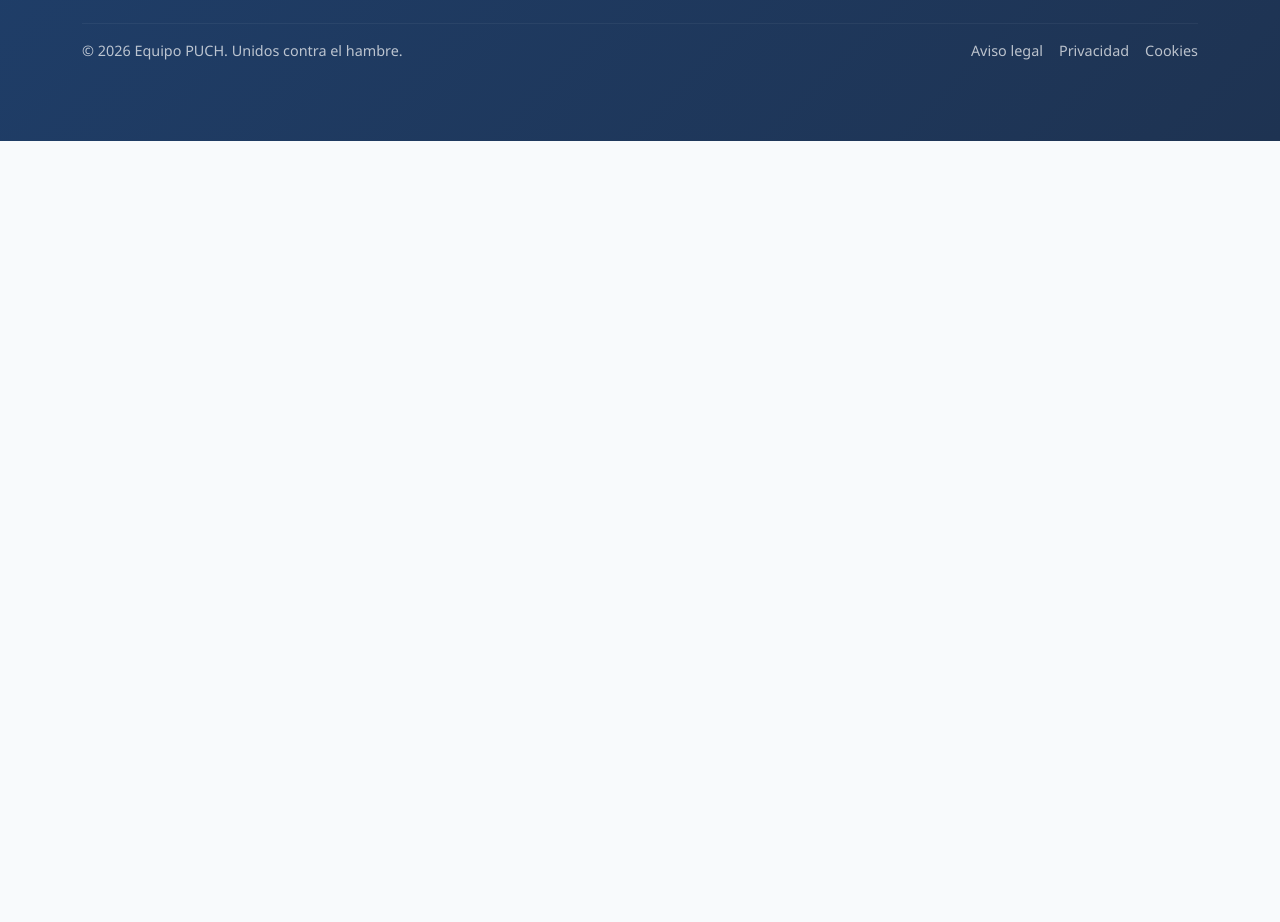
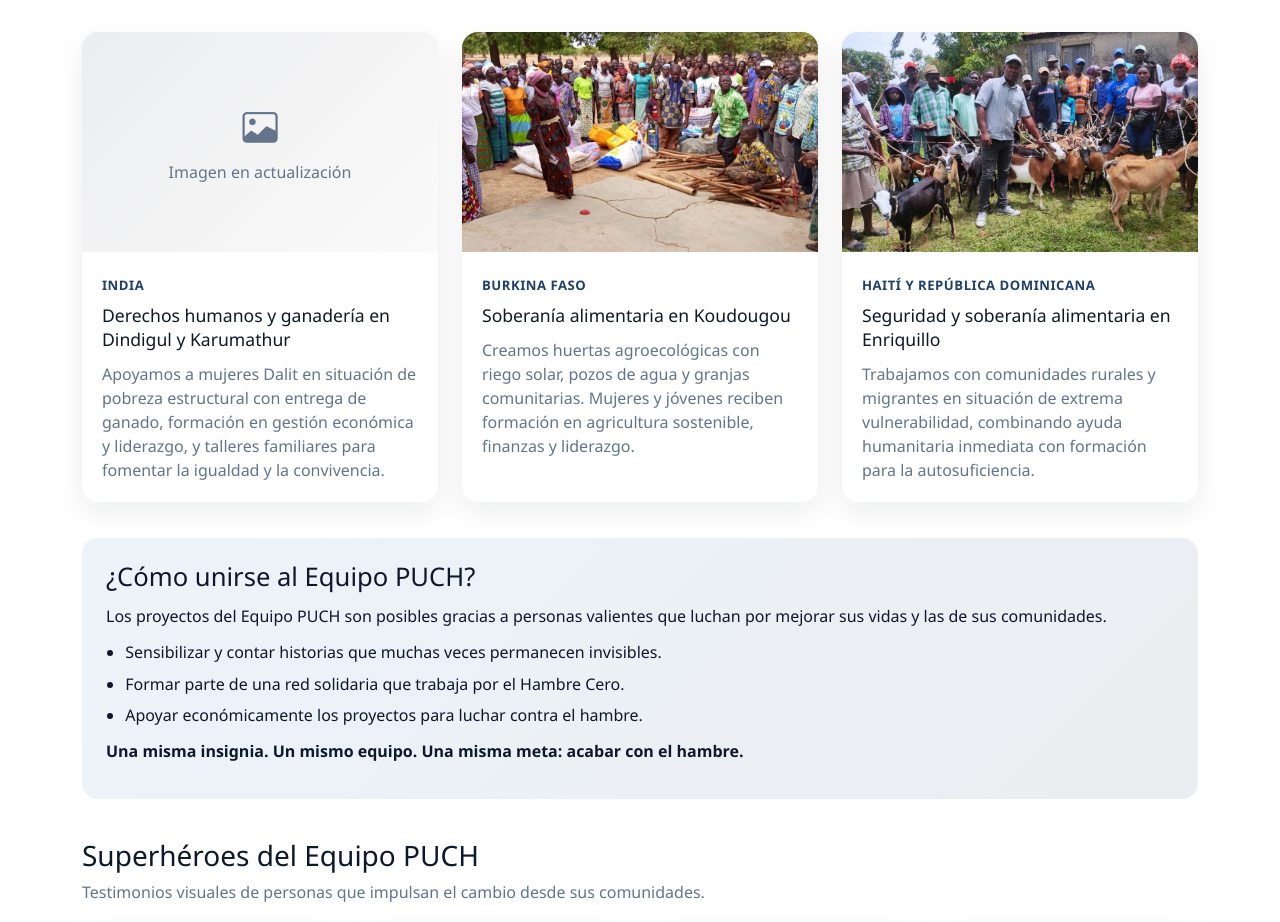
Before and after one commit to RoockDev/proyecto-proclade, a React (Vite) app in the folder frontend/: page / in a window 1280 px wide. Shown: the part 1742-2664 px from the top of the page. Before the commit the page ends 1883 px from the top, so only its background shows below. Built offline with nearby package versions, Linux system fonts and the light colour scheme; no server answers.

Commit message:
feat(home): crear sección quienes somos con paises y preview de superheroes

```diff
--- a/frontend/src/features/home/pages/HomePage/HomePage.tsx
+++ b/frontend/src/features/home/pages/HomePage/HomePage.tsx
@@ -1,6 +1,7 @@
 import { HeroSection } from '../../sections/HeroSection/HeroSection';
 import { AboutSection } from '../../sections/AboutSection/AboutSection';
 import { MissionSection } from '../../sections/MissionSection/MissionSection';
+import { WhoWeAreSection } from '../../sections/WhoWeAreSection/WhoWeAreSection';
 
 export const HomePage = () => {
   return (
@@ -8,6 +9,7 @@ export const HomePage = () => {
       <HeroSection />
       <AboutSection />
       <MissionSection />
+      <WhoWeAreSection />
     </>
   );
 };
--- /dev/null
+++ b/frontend/src/features/home/sections/WhoWeAreSection/WhoWeAreSection.css
@@ -0,0 +1,172 @@
+.who-we-are {
+  background-color: var(--brand-white);
+}
+
+.who-we-are__intro {
+  max-width: 72rem;
+  margin-bottom: 2rem;
+}
+
+.who-we-are__intro p {
+  margin-bottom: 0.85rem;
+  color: var(--brand-dark);
+}
+
+.who-we-are__projects {
+  margin-bottom: 2.25rem;
+}
+
+.who-we-are__card {
+  border-radius: var(--radius-lg);
+  background-color: var(--brand-white);
+  box-shadow: var(--shadow-soft);
+  overflow: hidden;
+}
+
+.who-we-are__image-wrap {
+  min-height: 220px;
+  background: linear-gradient(
+    135deg,
+    rgba(15, 23, 42, 0.08),
+    rgba(15, 23, 42, 0.02)
+  );
+}
+
+.who-we-are__image {
+  width: 100%;
+  height: 220px;
+  object-fit: cover;
+}
+
+.who-we-are__image-placeholder {
+  height: 220px;
+  display: flex;
+  flex-direction: column;
+  gap: 0.45rem;
+  align-items: center;
+  justify-content: center;
+  color: var(--brand-muted);
+}
+
+.who-we-are__image-placeholder i {
+  font-size: 2.2rem;
+}
+
+.who-we-are__card-body {
+  padding: 1.25rem;
+}
+
+.who-we-are__country {
+  display: inline-flex;
+  margin-bottom: 0.5rem;
+  font-weight: 700;
+  font-size: 0.82rem;
+  letter-spacing: 0.04em;
+  color: var(--brand-secondary);
+  text-transform: uppercase;
+}
+
+.who-we-are__card-body h3 {
+  font-size: 1.1rem;
+  line-height: 1.35;
+  margin-bottom: 0.65rem;
+}
+
+.who-we-are__card-body p {
+  margin-bottom: 0;
+  color: var(--brand-muted);
+}
+
+.who-we-are__join {
+  border-radius: var(--radius-lg);
+  background: linear-gradient(
+    135deg,
+    rgba(10, 114, 194, 0.08) 0%,
+    rgba(3, 22, 66, 0.08) 100%
+  );
+  padding: 1.5rem;
+  margin-bottom: 2.5rem;
+}
+
+.who-we-are__join h3 {
+  margin-bottom: 0.75rem;
+  font-size: clamp(1.5rem, 2vw, 1.9rem);
+}
+
+.who-we-are__join p {
+  margin-bottom: 0.75rem;
+}
+
+.who-we-are__join ul {
+  margin: 0 0 0.75rem;
+  padding-left: 1.2rem;
+  color: var(--brand-dark);
+}
+
+.who-we-are__join li + li {
+  margin-top: 0.45rem;
+}
+
+.who-we-are__closing {
+  font-weight: 700;
+  margin: 0;
+}
+
+.who-we-are__superheroes-head {
+  margin-bottom: 1.25rem;
+}
+
+.who-we-are__superheroes-head h3 {
+  margin-bottom: 0.5rem;
+}
+
+.who-we-are__superheroes-head p {
+  margin-bottom: 0;
+  color: var(--brand-muted);
+}
+
+.who-we-are__hero-card {
+  border: 0;
+  border-radius: var(--radius-lg);
+  box-shadow: var(--shadow-soft);
+  overflow: hidden;
+  background-color: var(--brand-white);
+}
+
+.who-we-are__hero-image-wrap {
+  background: linear-gradient(
+    135deg,
+    rgba(240, 196, 25, 0.2),
+    rgba(10, 114, 194, 0.15)
+  );
+}
+
+.who-we-are__hero-image {
+  width: 100%;
+  height: 250px;
+  object-fit: cover;
+}
+
+.who-we-are__hero-content {
+  padding: 1rem 1rem 1.2rem;
+}
+
+.who-we-are__hero-content h4 {
+  font-size: 1rem;
+  margin-bottom: 0.5rem;
+}
+
+.who-we-are__hero-content p {
+  margin: 0;
+  color: var(--brand-muted);
+  font-size: 0.95rem;
+}
+
+@media (max-width: 767.98px) {
+  .who-we-are__image-wrap,
+  .who-we-are__image,
+  .who-we-are__image-placeholder {
+    height: 200px;
+    min-height: 200px;
+  }
+}
--- /dev/null
+++ b/frontend/src/features/home/sections/WhoWeAreSection/WhoWeAreSection.tsx
@@ -0,0 +1,72 @@
+import { Link } from 'react-router-dom';
+import { SectionTitle } from '../../components/SectionTitle/SectionTitle';
+import {
+  HOME_COUNTRY_PROJECTS,
+  HOME_JOIN_CLOSING_MESSAGE,
+  HOME_JOIN_REASONS,
+  HOME_JOIN_TEAM_INTRO,
+  HOME_JOIN_TEAM_TITLE,
+  SUPERHEROES_PREVIEW,
+  SUPERHERO_IMAGES_BY_KEY,
+  WHO_WE_ARE_INTRO,
+  WHO_WE_ARE_SCOPE,
+} from '../../content/home.content';
+import { CountryProjectCard } from './parts/CountryProjectCard';
+import { JoinTeamBlock } from './parts/JoinTeamBlock';
+import { SuperheroPreviewCard } from './parts/SuperheroPreviewCard';
+import './WhoWeAreSection.css';
+
+export const WhoWeAreSection = () => {
+  return (
+    <section className="who-we-are section-padding">
+      <div className="container">
+        <SectionTitle title="¿Quiénes somos?" align="left" />
+
+        <div className="who-we-are__intro">
+          <p>{WHO_WE_ARE_INTRO}</p>
+          <p>{WHO_WE_ARE_SCOPE}</p>
+        </div>
+
+        <div className="row g-4 who-we-are__projects">
+          {HOME_COUNTRY_PROJECTS.map((project) => (
+            <div className="col-12 col-lg-4" key={project.id}>
+              <CountryProjectCard project={project} />
+            </div>
+          ))}
+        </div>
+
+        <JoinTeamBlock
+          title={HOME_JOIN_TEAM_TITLE}
+          intro={HOME_JOIN_TEAM_INTRO}
+          reasons={HOME_JOIN_REASONS}
+          closingMessage={HOME_JOIN_CLOSING_MESSAGE}
+        />
+
+        <div className="who-we-are__superheroes-head">
+          <h3>Superhéroes del Equipo PUCH</h3>
+          <p>
+            Testimonios visuales de personas que impulsan el cambio desde sus
+            comunidades.
+          </p>
+        </div>
+
+        <div className="row g-4">
+          {SUPERHEROES_PREVIEW.map((hero) => (
+            <div className="col-12 col-sm-6 col-xl-3" key={hero.id}>
+              <SuperheroPreviewCard
+                hero={hero}
+                imageSrc={SUPERHERO_IMAGES_BY_KEY[hero.imageKey]}
+              />
+            </div>
+          ))}
+        </div>
+
+        <div className="text-center mt-4">
+          <Link to="/superheroes" className="btn btn-brand-outline">
+            Ver todos los superhéroes <i className="bi bi-arrow-right ms-2" />
+          </Link>
+        </div>
+      </div>
+    </section>
+  );
+};
--- /dev/null
+++ b/frontend/src/features/home/sections/WhoWeAreSection/parts/CountryProjectCard.tsx
@@ -0,0 +1,34 @@
+import type { HomeCountryProject } from '../../../types/home.types';
+
+const projectImageFallback = (
+  <div className="who-we-are__image-placeholder" aria-hidden="true">
+    <i className="bi bi-image" />
+    <span>Imagen en actualización</span>
+  </div>
+);
+
+type CountryProjectCardProps = {
+  project: HomeCountryProject;
+};
+
+export const CountryProjectCard = ({ project }: CountryProjectCardProps) => (
+  <article className="who-we-are__card h-100">
+    <div className="who-we-are__image-wrap">
+      {project.imageUrl ? (
+        <img
+          src={project.imageUrl}
+          alt={project.imageAlt}
+          className="who-we-are__image"
+        />
+      ) : (
+        projectImageFallback
+      )}
+    </div>
+
+    <div className="who-we-are__card-body">
+      <span className="who-we-are__country">{project.countryLabel}</span>
+      <h3>{project.title}</h3>
+      <p>{project.description}</p>
+    </div>
+  </article>
+);
--- /dev/null
+++ b/frontend/src/features/home/sections/WhoWeAreSection/parts/JoinTeamBlock.tsx
@@ -0,0 +1,26 @@
+import type { HomeJoinReason } from '../../../types/home.types';
+
+type JoinTeamBlockProps = {
+  title: string;
+  intro: string;
+  reasons: HomeJoinReason[];
+  closingMessage: string;
+};
+
+export const JoinTeamBlock = ({
+  title,
+  intro,
+  reasons,
+  closingMessage,
+}: JoinTeamBlockProps) => (
+  <div className="who-we-are__join">
+    <h3>{title}</h3>
+    <p>{intro}</p>
+    <ul>
+      {reasons.map((reason) => (
+        <li key={reason.id}>{reason.text}</li>
+      ))}
+    </ul>
+    <p className="who-we-are__closing">{closingMessage}</p>
+  </div>
+);
--- /dev/null
+++ b/frontend/src/features/home/sections/WhoWeAreSection/parts/SuperheroPreviewCard.tsx
@@ -0,0 +1,21 @@
+import type { SuperheroPreview } from '../../../types/home.types';
+
+type SuperheroPreviewCardProps = {
+  hero: SuperheroPreview;
+  imageSrc: string;
+};
+
+export const SuperheroPreviewCard = ({
+  hero,
+  imageSrc,
+}: SuperheroPreviewCardProps) => (
+  <article className="who-we-are__hero-card h-100">
+    <div className="who-we-are__hero-image-wrap">
+      <img src={imageSrc} alt={hero.name} className="who-we-are__hero-image" />
+    </div>
+    <div className="who-we-are__hero-content">
+      <h4>{hero.name}</h4>
+      <p>{hero.speech}</p>
+    </div>
+  </article>
+);
```
